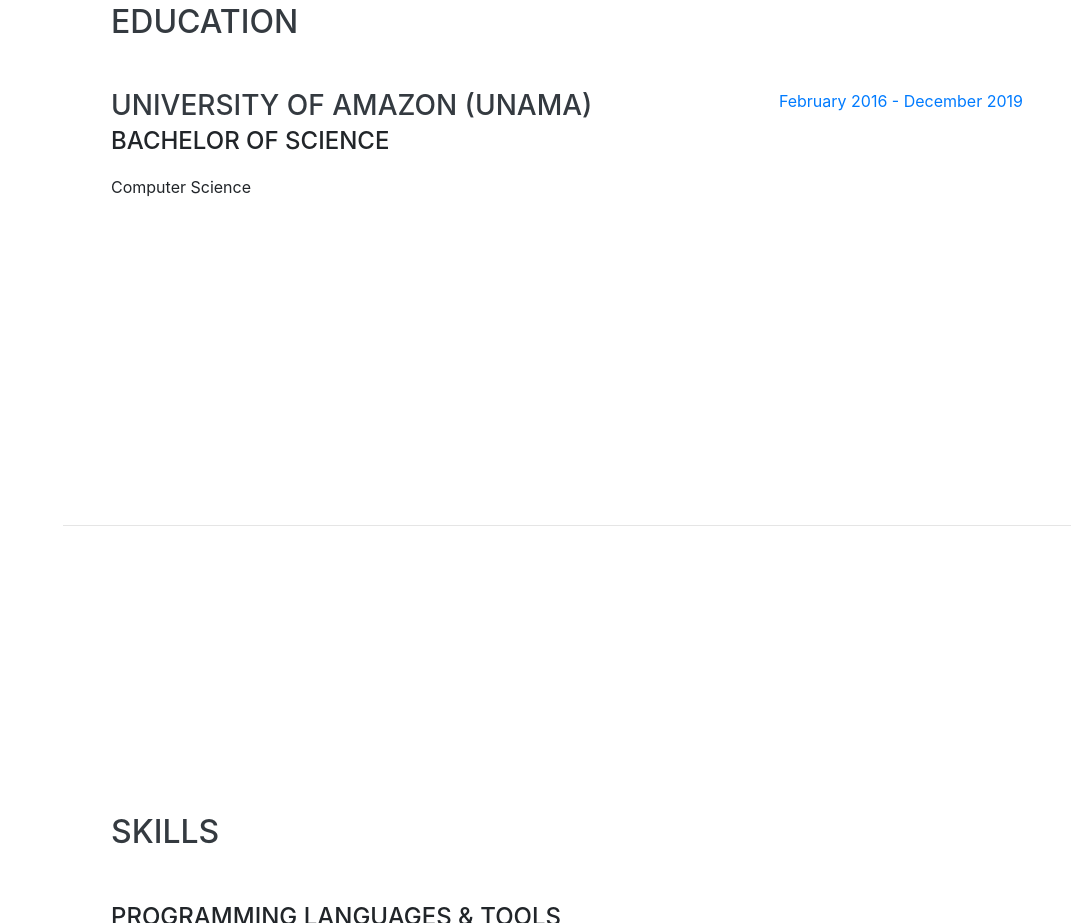
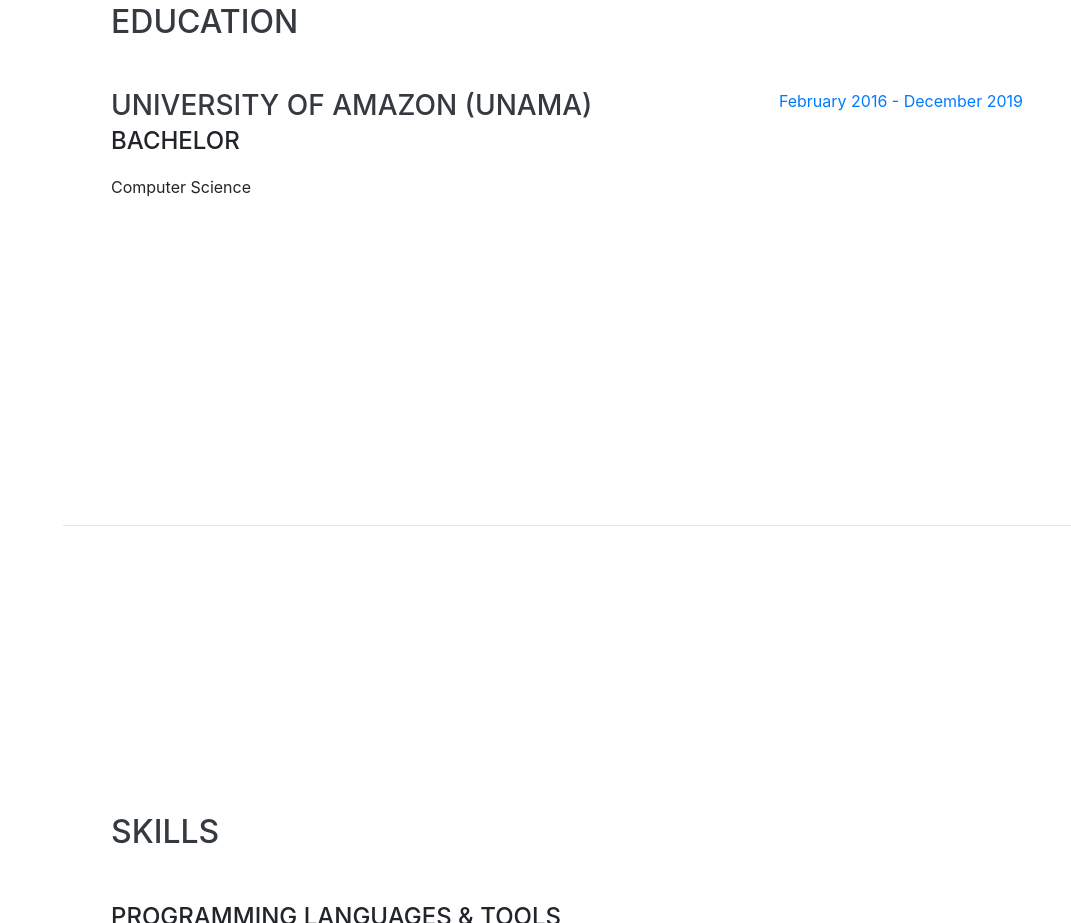
Before and after one commit to JWCosta/jwcosta.github.io, a website with bundled scripts: page index.html in a window 1280 px wide. Shown: the part 1877-2800 px from the top of the page, without its empty margins (209-1280 px from the left). Built offline with nearby package versions, Linux system fonts and the light colour scheme; a web font is replaced by a local one.

Commit message:
FInalizando

```diff
--- a/index.html
+++ b/index.html
@@ -132,7 +132,7 @@
         <div class="resume-item d-flex flex-column flex-md-row justify-content-between mb-5">
           <div class="resume-content">
             <h3 class="mb-0">University of Amazon (UNAMA)</h3>
-            <div class="subheading mb-3">Bachelor of Science</div>
+            <div class="subheading mb-3">Bachelor</div>
             <div>Computer Science</div>
           </div>
           <div class="resume-date text-md-right">
```
